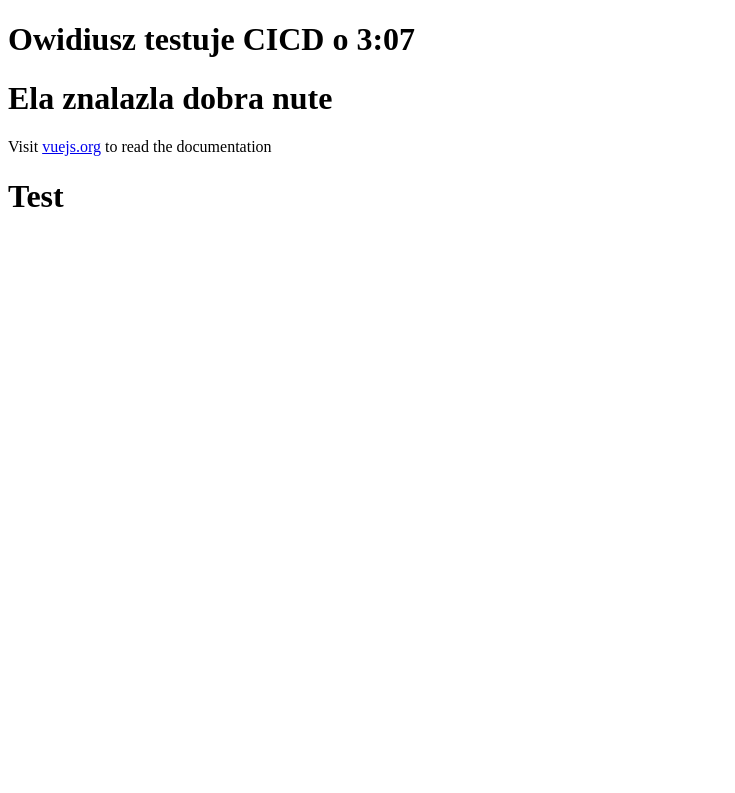
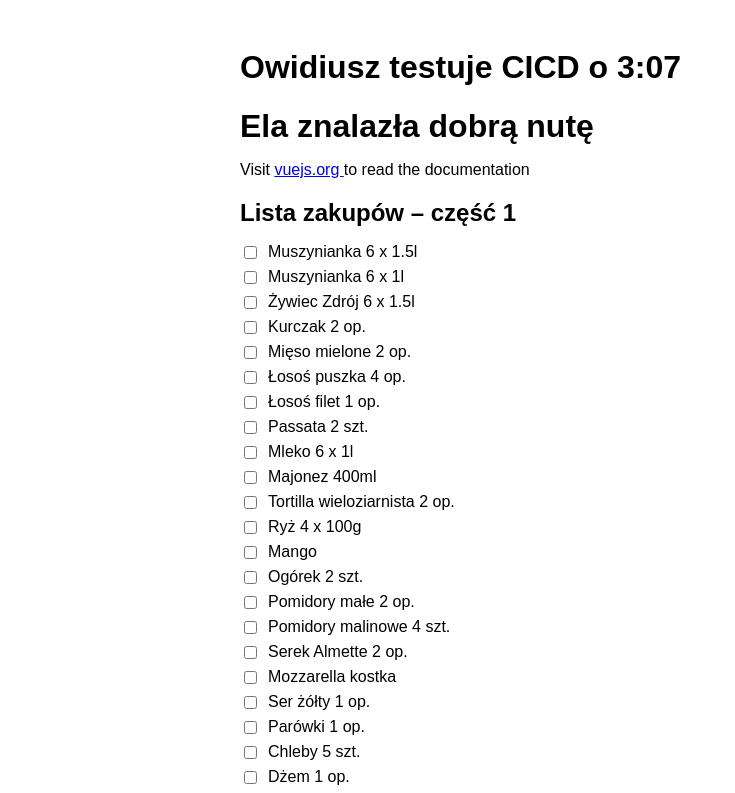
Before and after one commit to OwidiuszZielinski/ai-auction-builder-frontend, a Vue app: page / in a window 1280 px wide. Shown: the top 793 px of the page, without its empty margins (0-735 px from the left). Built offline with nearby package versions, Linux system fonts and the light colour scheme.

Commit message:
Fix App.vue

```diff
--- a/src/App.vue
+++ b/src/App.vue
@@ -1,75 +1,106 @@
-<script setup></script>
+<script setup>
+</script>
 
 <template>
-  <h1>Owidiusz testuje CICD o 3:07</h1>
-  <h1>Ela znalazla dobra nute</h1>
-  <p>
-    Visit <a href="https://vuejs.org/" target="_blank" rel="noopener">vuejs.org</a> to read the
-    documentation
-  </p>
-  <h1>Test</h1>
+  <div class="container">
+    <h1>Owidiusz testuje CICD o 3:07</h1>
+    <h1>Ela znalazła dobrą nutę</h1>
+
+    <p>
+      Visit
+      <a href="https://vuejs.org/" target="_blank" rel="noopener">
+        vuejs.org
+      </a>
+      to read the documentation
+    </p>
+
+    <h2>Lista zakupów – część 1</h2>
+    <ul class="list">
+      <li><input type="checkbox" /> Muszynianka 6 x 1.5l</li>
+      <li><input type="checkbox" /> Muszynianka 6 x 1l</li>
+      <li><input type="checkbox" /> Żywiec Zdrój 6 x 1.5l</li>
+      <li><input type="checkbox" /> Kurczak 2 op.</li>
+      <li><input type="checkbox" /> Mięso mielone 2 op.</li>
+      <li><input type="checkbox" /> Łosoś puszka 4 op.</li>
+      <li><input type="checkbox" /> Łosoś filet 1 op.</li>
+      <li><input type="checkbox" /> Passata 2 szt.</li>
+      <li><input type="checkbox" /> Mleko 6 x 1l</li>
+      <li><input type="checkbox" /> Majonez 400ml</li>
+      <li><input type="checkbox" /> Tortilla wieloziarnista 2 op.</li>
+      <li><input type="checkbox" /> Ryż 4 x 100g</li>
+      <li><input type="checkbox" /> Mango</li>
+      <li><input type="checkbox" /> Ogórek 2 szt.</li>
+      <li><input type="checkbox" /> Pomidory małe 2 op.</li>
+      <li><input type="checkbox" /> Pomidory malinowe 4 szt.</li>
+      <li><input type="checkbox" /> Serek Almette 2 op.</li>
+      <li><input type="checkbox" /> Mozzarella kostka</li>
+      <li><input type="checkbox" /> Ser żółty 1 op.</li>
+      <li><input type="checkbox" /> Parówki 1 op.</li>
+      <li><input type="checkbox" /> Chleby 5 szt.</li>
+      <li><input type="checkbox" /> Dżem 1 op.</li>
+      <li><input type="checkbox" /> Pizza mrożona 2 op.</li>
+      <li><input type="checkbox" /> Nuggetsy 1 op.</li>
+      <li><input type="checkbox" /> Ziemniaczki (Kaufland)</li>
+      <li><input type="checkbox" /> Wędlina 3 rodzaje pakowanej</li>
+      <li><input type="checkbox" /> Serek wiejski z owocami 6 op.</li>
+      <li><input type="checkbox" /> Skyr 2 szt.</li>
+      <li><input type="checkbox" /> Jogurt grecki 400ml</li>
+      <li><input type="checkbox" /> Cebula</li>
+      <li><input type="checkbox" /> Awokado</li>
+      <li><input type="checkbox" /> Pomarańcze</li>
+      <li><input type="checkbox" /> Cytryna</li>
+      <li><input type="checkbox" /> Imbir</li>
+      <li><input type="checkbox" /> Klinek 2 op.</li>
+      <li><input type="checkbox" /> Pastella</li>
+      <li><input type="checkbox" /> Roszponka / szpinak</li>
+      <li><input type="checkbox" /> Małe mozzarelle</li>
+    </ul>
+
+    <h2>Lista zakupów – część 2</h2>
+    <ul class="list">
+      <li><input type="checkbox" /> Ciasto francuskie 3 op.</li>
+      <li><input type="checkbox" /> Kabanosy 2 op.</li>
+      <li><input type="checkbox" /> Mozzarella kostka</li>
+      <li><input type="checkbox" /> Ketchup</li>
+      <li><input type="checkbox" /> Tortilla 2 op.</li>
+      <li><input type="checkbox" /> Almette 2 op.</li>
+      <li><input type="checkbox" /> Łosoś kanapkowy 1 op.</li>
+      <li><input type="checkbox" /> Ogórek 1 szt.</li>
+      <li><input type="checkbox" /> Kuskus</li>
+      <li><input type="checkbox" /> Mozzarella mała</li>
+      <li><input type="checkbox" /> Mango</li>
+      <li><input type="checkbox" /> Pomidorki</li>
+      <li><input type="checkbox" /> Kurczak</li>
+      <li><input type="checkbox" /> Roszponka</li>
+      <li><input type="checkbox" /> Chrupki 4 op.</li>
+      <li><input type="checkbox" /> Cola 3 szt.</li>
+      <li><input type="checkbox" /> Sok</li>
+      <li><input type="checkbox" /> Wino dla Żbiety</li>
+    </ul>
+  </div>
 </template>
-- [ ] Muszynianka 6 x 1.5l
-- [ ] Muszynianka 6 x 1l
-- [ ] Żywiec Zdrój 6 x 1.5l
-- [ ] Kurczak 2 op.
-- [ ] Mieso mielone 2 op.
-- [ ] Łosoś puszka 4 op.
-- [ ] Łosoś filet 1 op.
-- [ ] Passata 2 szt.
-- [ ] Mleko 6 x 1l.
-- [ ] Majonez 400ml
-- [ ] Tortilla wieloziarnista 2 op.
-- [ ] Ryż 4 x 100g
-- [ ] Mango
-- [ ] ogórek 2 szt.
-- [ ] Pomidory małe 2 op.
-- [ ] Pomidory malinowe 4 szt.
-- [ ] Serek almette 2 op.
-- [ ] Mozzarella kostka
-- [ ] Ser żólty 1 op.
-- [ ] Parówki 1 op.
-- [ ] Chleby 5 szt.
-- [ ] Dżem 1 op.
-- [ ] Pizza mrożona 2 op.
-- [ ] Nuggetsy 1 op.
-- [ ] Ziemniaczki (Kaufland)
-- [ ] Wędlina 3 rodzaje pakowanej
-- [ ] Serek wiejski z owocami 6 op.
-- [ ] Skyr 2 szt.
-- [ ] Jogurt grecki 400ml
-- [ ] Cebula
-- [ ] Awokado
-- [ ] Pomarańcze
-- [ ] Cytryna
-- [ ] Imbir
-- [ ] Klinek 2 op.
-- [ ] Pastella
-- [ ] Roszponka/szpinak
-- [ ] Małe mozzarelle
 
+<style scoped>
+.container {
+  max-width: 800px;
+  margin: auto;
+  padding: 20px;
+  font-family: Arial, sans-serif;
+}
 
+h1, h2 {
+  margin-bottom: 10px;
+}
 
-- [ ] Ciasto francuzkie 3 op
-- [ ] Kabanosy 2 op.
-- [ ] Mozzarella kostka
-- [ ] Ketchup
-- [ ] Tortilla 2 op.
-- [ ] Almette 2 op.
-- [ ] Losos kanapkowy 1 op.
-- [ ] Ogorek 1 szt.
-- [ ] Kuskus
-- [ ] Mozzarela mala
-- [ ] Mango
-- [ ] Pomidorki
-- [ ] Kurczak
-- [ ] Roszponka
-- [ ] Chrupki 4 op
-- [ ] Cola 3 szt
-- [ ] Sok
-- [ ] Wino dla zbiety
-* * *
-* * *
-* * *
-* * *
-<style scoped></style>
+.list {
+  list-style: none;
+  padding: 0;
+}
+
+.list li {
+  margin: 6px 0;
+  display: flex;
+  align-items: center;
+  gap: 8px;
+}
+</style>
```
